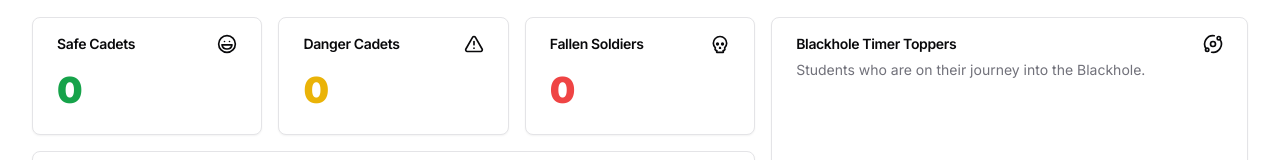
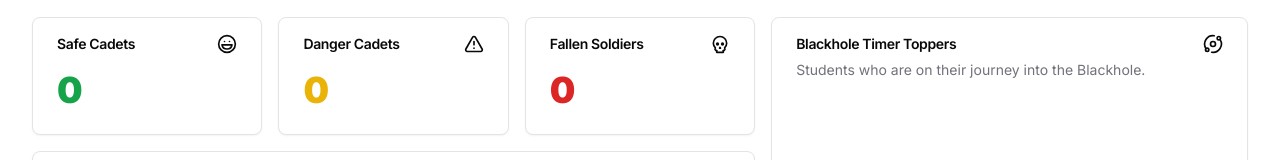
Before and after one commit to Ricky0625/42Stats., a Next.js app: page /blackhole in a window 1280 px wide. Shown: the part 172-332 px from the top of the page. Built offline with nearby package versions, Linux system fonts and the light colour scheme.

Commit message:
changed color

```diff
--- a/app/blackhole/BlackholeAnalysis.tsx
+++ b/app/blackhole/BlackholeAnalysis.tsx
@@ -89,8 +89,8 @@ const EndLevelBarChart = () => {
     datasets.push({
       label: "Count",
       data: dataValues,
-      borderColor: '#22C55E',
-      backgroundColor: '#22C55E'
+      borderColor: '#6D28D9',
+      backgroundColor: '#6D28D9'
     })
 
     setEndLevelData({
--- a/app/globals.css
+++ b/app/globals.css
@@ -19,12 +19,13 @@
     --muted-foreground: 240 3.8% 46.1%;
     --accent: 240 4.8% 95.9%;
     --accent-foreground: 240 5.9% 10%;
-    --destructive: 0 84.2% 60.2%;
+    --destructive: 0 72.2% 50.6%;
     --destructive-foreground: 0 0% 98%;
     --border: 240 5.9% 90%;
     --input: 240 5.9% 90%;
     --ring: 142.1 76.2% 36.3%;
     --radius: 0.5rem;
+    --orange: 24.6 95% 53.1%;
   }
 
   .dark {
@@ -42,7 +43,7 @@
     --muted-foreground: 240 5% 64.9%;
     --accent: 12 6.5% 15.1%;
     --accent-foreground: 0 0% 98%;
-    --destructive: 0 62.8% 30.6%;
+    --destructive: 0 72.2% 50.6%;
     --destructive-foreground: 0 85.7% 97.3%;
     --border: 240 3.7% 15.9%;
     --input: 240 3.7% 15.9%;
```
